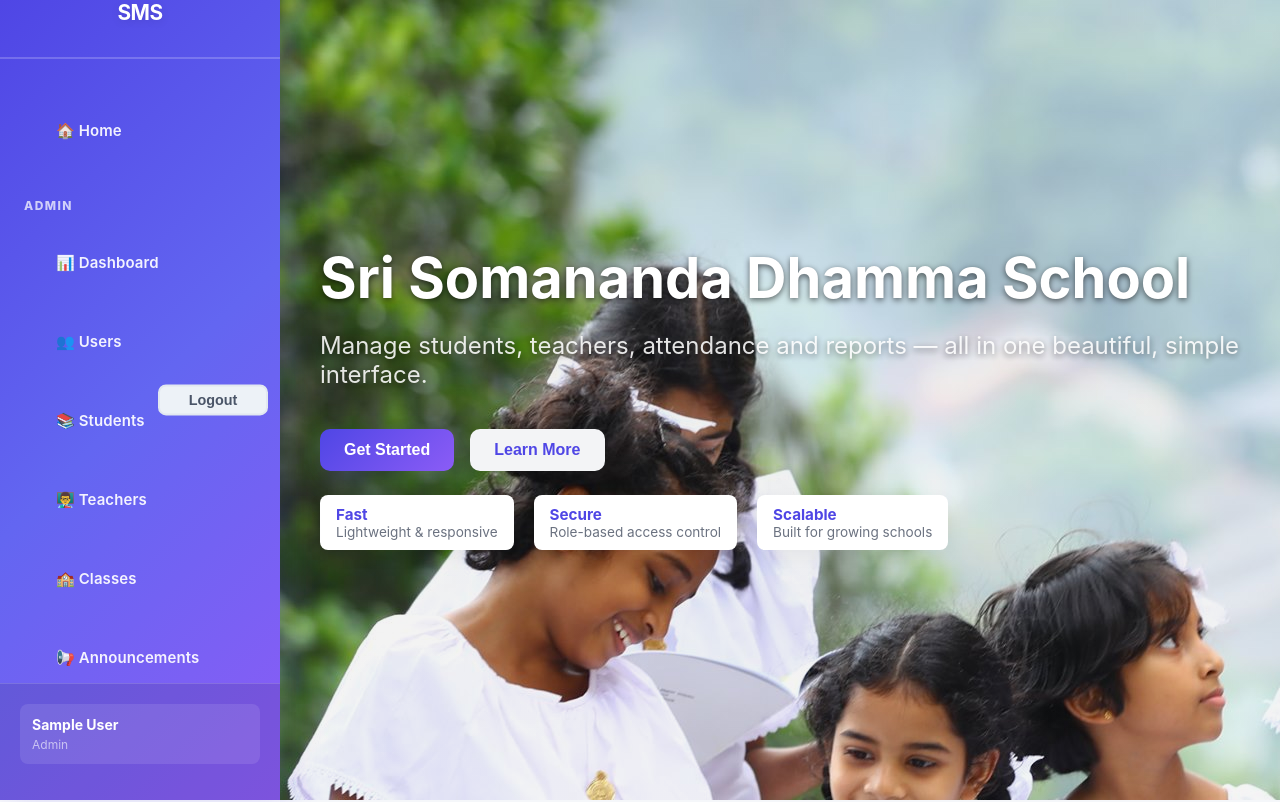
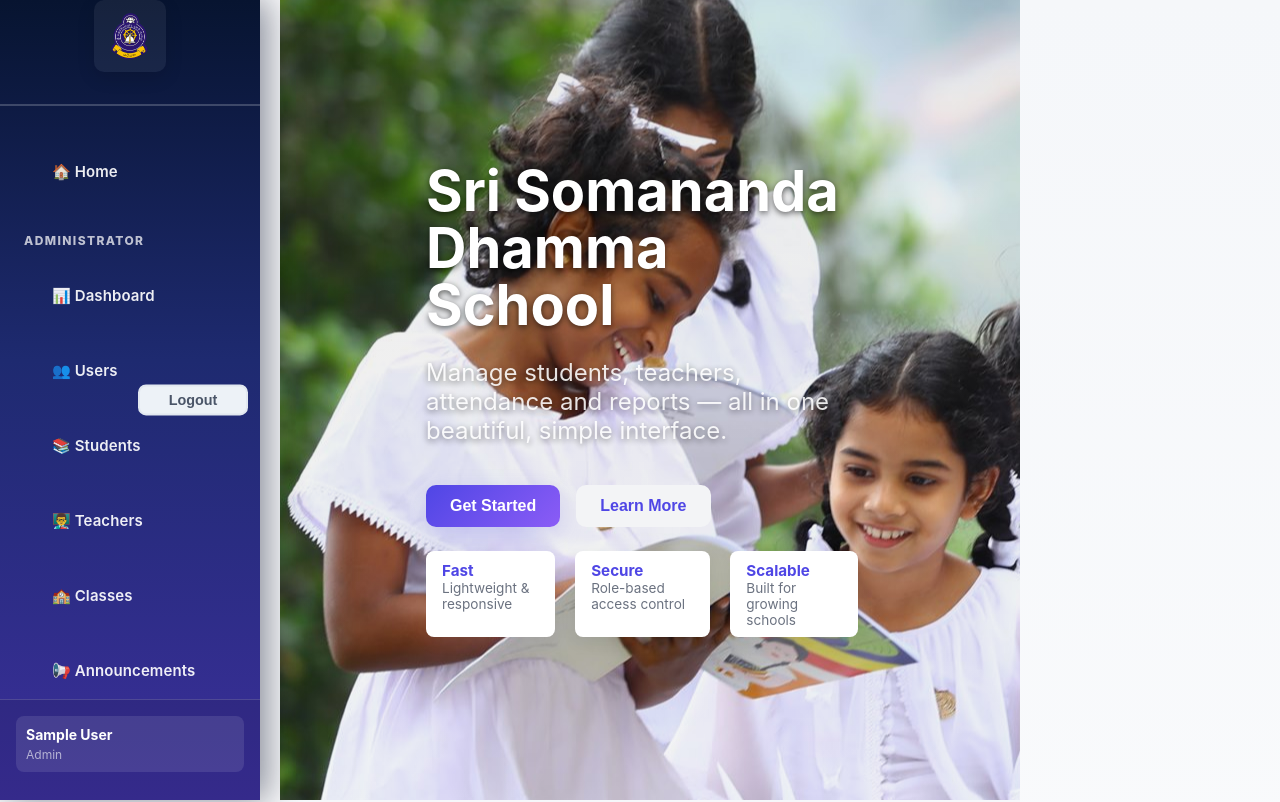
Before and after one commit to chamindu2003/School-management-system, a React (Create React App) app in the folder frontend/: page / in a window 1280 px wide. Shown: the top 802 px of the page. Built offline with nearby package versions, Linux system fonts and the light colour scheme; no server answers; sample sign-in values are in the browser's storage.

Commit message:
school logo

```diff
--- a/frontend/src/Component/Nav/Nav.css
+++ b/frontend/src/Component/Nav/Nav.css
@@ -1,20 +1,24 @@
 /* Guest Navigation (when not logged in) */
 .top-nav-guest {
   background: linear-gradient(135deg, rgba(79, 70, 229, 0.9) 0%, rgba(99, 102, 241, 0.9) 50%, rgba(139, 92, 246, 0.9) 100%);
-  padding: 1rem 0;
+  padding: 0.6rem 0;
   box-shadow: 0 8px 32px rgba(79, 70, 229, 0.2);
   position: fixed;
   top: 0;
   left: 0;
   right: 0;
   z-index: 999;
+/* Expand tables left to fill the gap caused by the fixed sidebar when
+   `body.sidebar-open` padding is present. This targets the common table
+   classes used on admin pages so tables visually reach closer to the
+   sidebar without changing container centering. */
   backdrop-filter: blur(10px);
 }
 
 .guest-nav-container {
-  max-width: 1400px;
+  max-width: 1200px;
   margin: 0 auto;
-  padding: 0 2rem;
+  padding: 0 1rem;
   display: flex;
   justify-content: space-between;
   align-items: center;
@@ -23,7 +27,7 @@
 .guest-logo {
   color: white;
   text-decoration: none;
-  font-size: 1.8rem;
+  font-size: 1.2rem;
   font-weight: 700;
   margin: 0;
   letter-spacing: -0.5px;
@@ -31,17 +35,17 @@
 
 .guest-nav-links {
   display: flex;
-  gap: 1.5rem;
+  gap: 1rem;
   align-items: center;
 }
 
 .guest-btn {
   text-decoration: none;
-  padding: 0.75rem 1.75rem;
+  padding: 0.6rem 1.25rem;
   border-radius: 8px;
   font-weight: 600;
   font-size: 0.95rem;
-  transition: all 0.3s cubic-bezier(0.4, 0, 0.2, 1);
+  transition: all 0.2s ease;
   display: inline-block;
 }
 
@@ -98,13 +102,13 @@
   left: 0;
   top: 0;
   height: 100vh;
-  width: 280px;
-  background: linear-gradient(135deg, #4F46E5 0%, #6366F1 50%, #8B5CF6 100%);
+  width: 260px;
+  background: linear-gradient(180deg, #071430 0%, #1e2a70 45%, #3b2f9b 100%);
   color: white;
   display: flex;
   flex-direction: column;
-  box-shadow: 8px 0 32px rgba(79, 70, 229, 0.2);
-  transition: transform 0.3s cubic-bezier(0.4, 0, 0.2, 1);
+  box-shadow: 8px 0 32px rgba(2, 8, 35, 0.45);
+  transition: transform 0.28s cubic-bezier(0.4, 0, 0.2, 1);
   z-index: 1000;
 }
 
@@ -113,17 +117,56 @@
 }
 
 .sidebar-header {
-  padding: 32px 24px;
+  padding: 18px 12px;
   border-bottom: 1px solid rgba(255, 255, 255, 0.15);
   text-align: center;
+  display: flex;
+  align-items: center;
+  justify-content: center;
+  flex-direction: column;
 }
 
 .sidebar-header h3 {
-  margin: 0;
-  font-size: 28px;
+  margin: 0 0 0 12px;
+  font-size: 18px;
   font-weight: 700;
-  letter-spacing: -0.5px;
-  text-shadow: 0 2px 8px rgba(0, 0, 0, 0.1);
+  letter-spacing: -0.3px;
+  text-shadow: none;
+}
+
+.sidebar-logo-wrap{
+  display:flex;
+  align-items:center;
+  justify-content:center;
+  flex-direction:column;
+}
+
+.sidebar-logo{
+  width:72px;
+  height:72px;
+  object-fit:contain;
+  border-radius:10px;
+  background: rgba(255,255,255,0.06);
+  padding:8px;
+  box-shadow: 0 6px 18px rgba(0,0,0,0.12);
+}
+
+.sidebar-title{
+  color: #fff;
+  margin:8px 0 0 0;
+  font-size:14px;
+  font-weight:700;
+  text-align:center;
+}
+
+/* Slightly reduce logo on small screens to keep layout tidy */
+@media (max-width: 480px) {
+  .sidebar-logo{
+    width:56px;
+    height:56px;
+    padding:6px;
+  }
+  .sidebar-header{ padding:14px 12px; }
 }
 
 .sidebar-menu {
@@ -132,7 +175,7 @@
   margin: 0;
   flex: 1;
   overflow-y: auto;
-  padding-top: 16px;
+  padding-top: 12px;
 }
 
 .sidebar-menu::-webkit-scrollbar {
@@ -153,7 +196,7 @@
 }
 
 .sidebar-section {
-  margin: 12px 0;
+  margin: 8px 0;
 }
 
 .sidebar-section-title {
@@ -173,10 +216,10 @@
 
 .sidebar-link {
   display: block;
-  padding: 14px 24px;
+  padding: 12px 20px;
   color: rgba(255, 255, 255, 0.92);
   text-decoration: none;
-  transition: all 0.22s cubic-bezier(0.4, 0, 0.2, 1);
+  transition: all 0.18s ease;
   border-left: 4px solid transparent;
   font-size: 15px;
   font-weight: 600;
@@ -196,29 +239,29 @@
 }
 
 .sidebar-link:hover {
-  background: rgba(255, 255, 255, 0.14);
+  background: rgba(252, 210, 77, 0.06); /* subtle gold highlight */
   color: white;
-  border-left-color: white;
-  padding-left: 28px;
+  border-left-color: #FCD34D;
+  padding-left: 26px;
 }
 
 .sidebar-link.active {
-  background: rgba(255, 255, 255, 0.2);
+  background: rgba(252, 210, 77, 0.08);
   color: white;
   border-left-color: #FCD34D;
-  font-weight: 600;
+  font-weight: 700;
 }
 
 .sidebar-footer {
-  padding: 20px;
+  padding: 16px;
   border-top: 1px solid rgba(255, 255, 255, 0.15);
   background: rgba(0, 0, 0, 0.1);
   margin-top: auto;
 }
 
 .user-info {
-  margin-bottom: 16px;
-  padding: 12px;
+  margin-bottom: 12px;
+  padding: 10px;
   background: rgba(255, 255, 255, 0.1);
   border-radius: 8px;
 }
@@ -240,7 +283,7 @@
 
 .logout-btn {
   width: 100%;
-  padding: 12px;
+  padding: 10px;
   background: rgba(255, 255, 255, 0.15);
   color: white;
   border: 1.5px solid rgba(255, 255, 255, 0.3);
@@ -248,7 +291,7 @@
   cursor: pointer;
   font-size: 13px;
   font-weight: 600;
-  transition: all 0.3s cubic-bezier(0.4, 0, 0.2, 1);
+  transition: all 0.22s ease;
 }
 
 .logout-btn:hover {
@@ -297,12 +340,100 @@
 /* When sidebar is open on larger screens, shift main content to avoid overlap */
 @media (min-width: 769px) {
   .sidebar-open .home-container {
-    margin-left: 280px;
+    margin-left: 260px;
     transition: margin-left 0.32s cubic-bezier(0.4, 0, 0.2, 1);
   }
 
   /* Ensure top guest nav doesn't get affected */
   .sidebar-open .top-nav-guest {
-    left: 280px;
+    left: 260px;
   }
 }
+
+/* Ensure large hero/landing sections expand to the left edge when sidebar is open */
+@media (min-width: 769px) {
+  body.sidebar-open .hero-section,
+  body.sidebar-open .modern-hero {
+    margin-left: 260px;
+    width: calc(100% - 260px);
+  }
+
+  body.sidebar-open .hero-inner,
+  body.sidebar-open .modern-inner {
+    max-width: none;
+    width: calc(100% - 260px);
+    padding-left: 1.5rem;
+    padding-right: 1.5rem;
+    box-sizing: border-box;
+  }
+}
+
+/* Strong overrides to remove remaining white gap next to sidebar */
+@media (min-width: 769px) {
+  body.sidebar-open .home-container {
+    margin-left: 0 !important;
+    padding-left: 0 !important;
+  }
+
+  body.sidebar-open .hero-section,
+  body.sidebar-open .modern-hero {
+    margin-left: 0 !important;
+    padding-left: 0 !important;
+    width: calc(100% - 260px) !important;
+    background-position: left center !important;
+  }
+
+  body.sidebar-open .hero-inner,
+  body.sidebar-open .modern-inner {
+    max-width: none !important;
+    width: calc(100% - 260px) !important;
+    padding-left: 1rem !important;
+    padding-right: 1rem !important;
+  }
+
+  body.sidebar-open .features-section,
+  body.sidebar-open .features-grid,
+  body.sidebar-open .footer-inner {
+    width: calc(100% - 260px) !important;
+    margin-left: 0 !important;
+    padding-left: 1rem !important;
+    padding-right: 1rem !important;
+  }
+}
+
+/* Remove centered blank gaps by expanding main containers and panels
+   toward the left when sidebar is open on desktop. This makes table
+   content visually reach the sidebar while keeping containers responsive. */
+@media (min-width: 769px) {
+  body.sidebar-open .admin-dashboard-container,
+  body.sidebar-open .admin-page,
+  body.sidebar-open .student-container,
+  body.sidebar-open .user-container,
+  body.sidebar-open .teacher-management,
+  body.sidebar-open .teachers-dashboard,
+  body.sidebar-open .dashboard-container,
+  body.sidebar-open .dashboard-content,
+  body.sidebar-open .student-table-container,
+  body.sidebar-open .user-table-container,
+  body.sidebar-open .teachers-table-container,
+  body.sidebar-open .classes-table-container,
+  body.sidebar-open .ann-mgmt,
+  body.sidebar-open .reports,
+  body.sidebar-open .role-assign {
+    /* Position content to the right of the sidebar instead of centering */
+    margin-left: 260px !important;
+    width: calc(100% - 260px) !important;
+    padding-left: 1.5rem !important;
+    padding-right: 1.5rem !important;
+    box-sizing: border-box;
+  }
+
+  body.sidebar-open .panel,
+  body.sidebar-open .student-form-container,
+  body.sidebar-open .user-form-container,
+  body.sidebar-open .teachers-table-container,
+  body.sidebar-open .student-table-container,
+  body.sidebar-open .user-table-container {
+    width: 100% !important;
+  }
+}
--- a/frontend/src/Component/Nav/Nav.js
+++ b/frontend/src/Component/Nav/Nav.js
@@ -15,6 +15,30 @@
     }
   }, []);
 
+  const hideSidebarForStudentDashboard = user?.role === 'student' && location.pathname === '/students';
+  const schoolName = process.env.REACT_APP_SCHOOL_NAME || user?.schoolName || user?.school || 'School Management System';
+
+  // Re-check localStorage on route changes so the Nav stays in sync
+  // (useful if another part of the app updates the user object).
+  useEffect(() => {
+    const userStr = localStorage.getItem('user');
+    if (userStr) {
+      const parsed = JSON.parse(userStr);
+      setUser(parsed);
+      if (parsed.role === 'admin') {
+        setSidebarOpen(true);
+      }
+    }
+  }, [location]);
+
+  // If the logged-in user is an admin, ensure the sidebar is open by default
+  // so admin can navigate between pages without needing to toggle it.
+  useEffect(() => {
+    if (user && user.role === 'admin') {
+      setSidebarOpen(true);
+    }
+  }, [user]);
+
   useEffect(() => {
     if (user) {
       document.body.classList.remove('guest-mode');
@@ -26,7 +50,7 @@
 
   // Keep body class in sync with sidebar state so main content can shift
   useEffect(() => {
-    if (user && sidebarOpen) {
+    if (user && sidebarOpen && !hideSidebarForStudentDashboard) {
       document.body.classList.add('sidebar-open');
     } else {
       document.body.classList.remove('sidebar-open');
@@ -45,7 +69,7 @@
     return (
       <nav className="top-nav-guest">
         <div className="guest-nav-container">
-          <Link to="/" className="guest-logo">School Management System</Link>
+          <Link to="/" className="guest-logo">{schoolName}</Link>
           <div className="guest-nav-links">
             {location.pathname === '/' && (
               <>
@@ -53,6 +77,18 @@
                 <Link to="/signup" className="guest-btn signup-btn">Sign Up</Link>
               </>
             )}
+          </div>
+        </div>
+      </nav>
+    );
+  }
+  if (hideSidebarForStudentDashboard) {
+    return (
+      <nav className="top-nav-student">
+        <div className="student-nav-container">
+          <Link to="/" className="guest-logo">{schoolName}</Link>
+          <div style={{ marginLeft: 'auto' }}>
+            {/* Intentionally empty for students — header provides logout */}
           </div>
         </div>
       </nav>
@@ -66,7 +102,10 @@
       </button>
       <nav className={`sidebar ${sidebarOpen ? 'open' : 'closed'}`}>
         <div className="sidebar-header">
-          <h3>SMS</h3>
+          <div className="sidebar-logo-wrap">
+            <img src="/images/school-logo.png" alt={schoolName} className="sidebar-logo" />
+
+          </div>
         </div>
         <ul className="sidebar-menu">
           <li className="sidebar-item">
@@ -76,7 +115,7 @@
           {/* Admin can see everything */}
           {user.role === 'admin' && (
             <div className="sidebar-section">
-              <div className="sidebar-section-title">Admin</div>
+              <div className="sidebar-section-title">Administrator</div>
               <li className="sidebar-item">
                 <Link to="/admin" className="sidebar-link">📊 Dashboard</Link>
               </li>
```
Also changed, not shown: frontend/public/images/school-logo.png (added).
